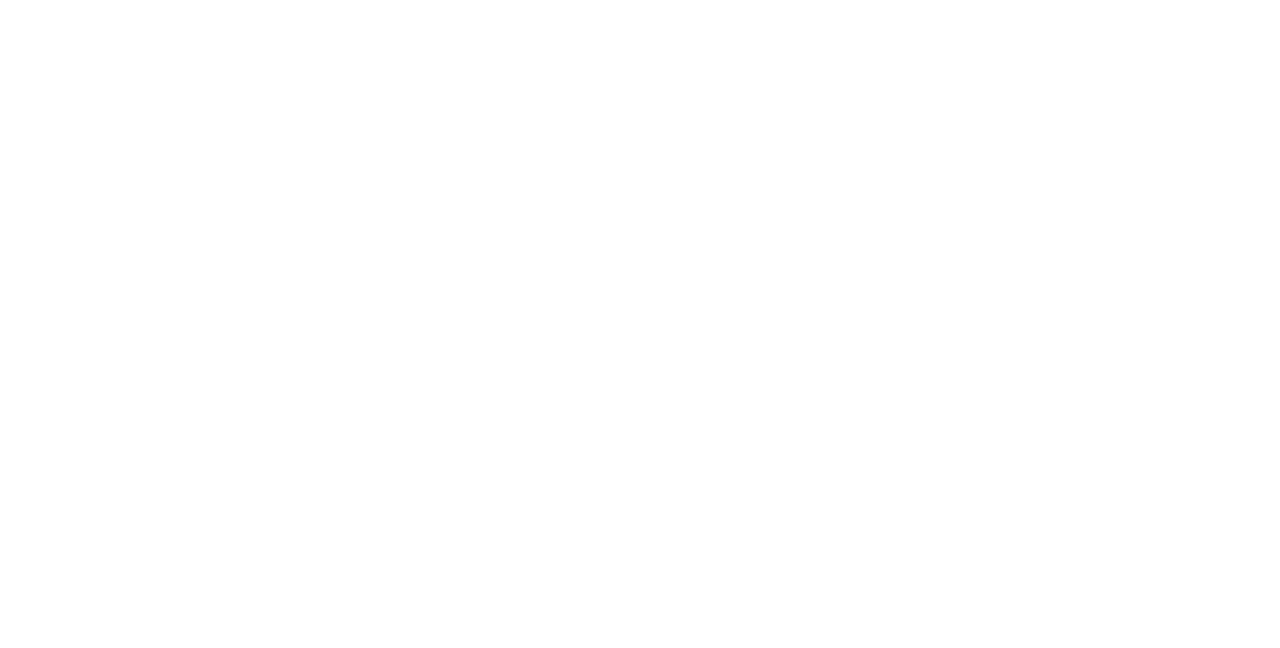
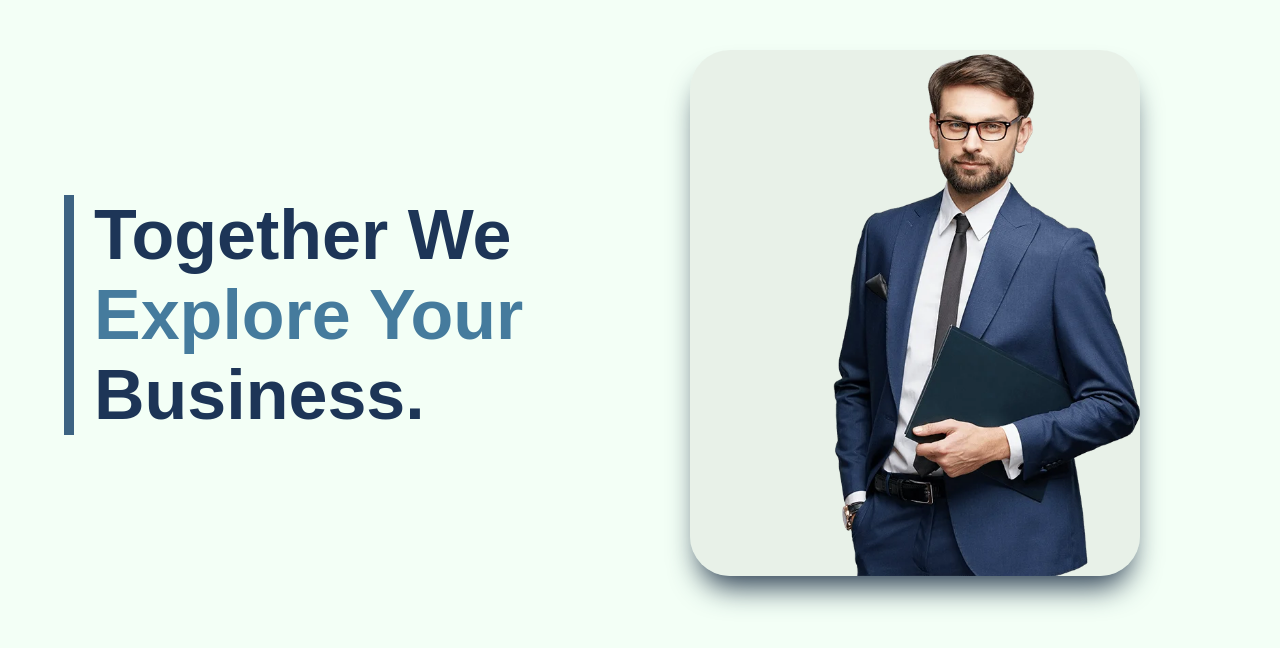
Before and after one commit to introtoxicXXl/assignment-1, a plain HTML site: page index.html in a window 1280 px wide. Drawn offline with Linux system fonts and the light colour scheme; a web font is replaced by a local one.

Commit message:
hero section done

```diff
--- a/css/style.css
+++ b/css/style.css
@@ -0,0 +1,43 @@
+@import url('https://fonts.googleapis.com/css2?family=Maven+Pro:wght@400;700&family=Metrophobic&display=swap');
+*{
+  margin: 0;
+  padding: 0;
+  box-sizing: border-box;
+  font-family: 'Maven Pro', sans-serif;
+}
+body{
+  background-color: #f3fff6;
+}
+h1, h2, h3, h4,h5,h6{
+  font-family: 'Metrophobic', sans-serif;
+  color: #1D3557;
+}
+.hero{
+  display: flex;
+  align-items: center;
+  margin-top: 50px;
+}
+.hero-text{
+  width: 45%;
+  margin-left: 5%;
+}
+.text-color{
+  color: #457B9D;
+}
+.hero-text h1{
+  font-size: 70px;
+  font-weight: 700;
+  border-left: 10px solid #3c6382;
+  padding-left: 20px;
+}
+.hero-image{
+  width: 45%;
+  margin-right: 5%;
+  padding-left: 50px;
+}
+.hero-image img{
+  width: 450px;
+  border-radius: 40px;
+  background-color: #d9e0d570;
+  box-shadow: rgb(38, 57, 77) 0px 20px 30px -10px;
+}
--- a/index.html
+++ b/index.html
@@ -4,9 +4,19 @@
   <meta charset="UTF-8">
   <meta http-equiv="X-UA-Compatible" content="IE=edge">
   <meta name="viewport" content="width=device-width, initial-scale=1.0">
-  <title></title>
+  <title>BisPro</title>
+  <link rel="stylesheet" href="css/style.css">
 </head>
 <body>
-
+  <section class="hero">
+    <div class="hero-text">
+      <h1>Together We</h1>
+      <h1 class="text-color">Explore Your</h1>
+      <h1>Business.</h1>
+    </div>
+    <div class="hero-image">
+      <img src="image/slider-hero.jpg" alt="">
+    </div>
+  </section>
 </body>
 </html>
```
Also changed, not shown: image/about.jpg (added), image/client-1.jpg (added), image/client-2.jpg (added), image/client-3.jpg (added), image/icon-1.png (added), image/icon-2.png (added), image/icon-3.png (added), image/slider-hero.jpg (added).
